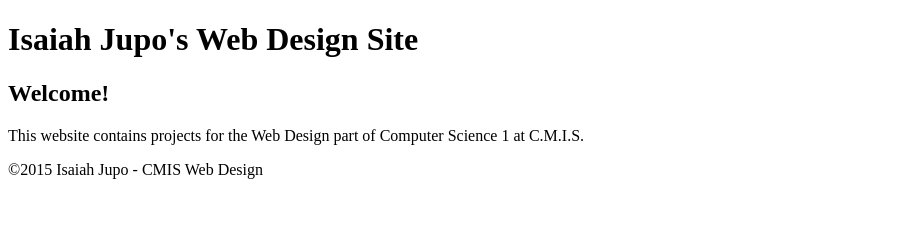
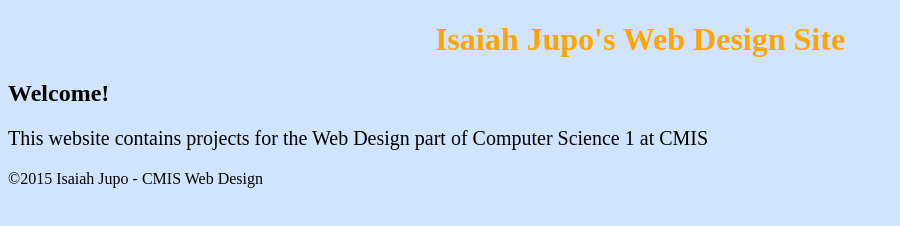
Before and after one commit to isaiah1782-cmis/isaiah1782-cmis-wd, a plain HTML site: page index.html in a window 1280 px wide. Shown: the whole page, without its empty margins (0-900 px from the left). Drawn offline with Linux system fonts and the light colour scheme.

Commit message:
This is for the website colours, fonts, textures, and part of the structure

```diff
--- a/index.html
+++ b/index.html
@@ -5,6 +5,7 @@
 			Tab Name
 		</title>
 		<meta charset="utf-8"/>
+		<link rel="stylesheet" href="main.css" type="text/css">
 	</head>
 	<body>
 		<header>
@@ -19,11 +20,12 @@
 				Welcome!
 			</h2>
 			<p>
-				This website contains projects for the Web Design part of Computer Science 1 at C.M.I.S.
+				This website contains projects for the Web Design part of Computer Science 1 at CMIS
 			</p>
 		</main>
 		<footer>
 			<m2> ©2015 Isaiah Jupo - CMIS Web Design
+			</m2>
 		</footer>
 	</body>
 </html>
--- /dev/null
+++ b/main.css
@@ -0,0 +1,13 @@
+body {
+    background-color: #d0e4fe;
+}
+
+h1 {
+    color: orange;
+    text-align: center;
+}
+
+p {
+    font-family: "Times New Roman";
+    font-size: 20px;
+}
```
Also changed, not shown: cheatsheet.txt.
